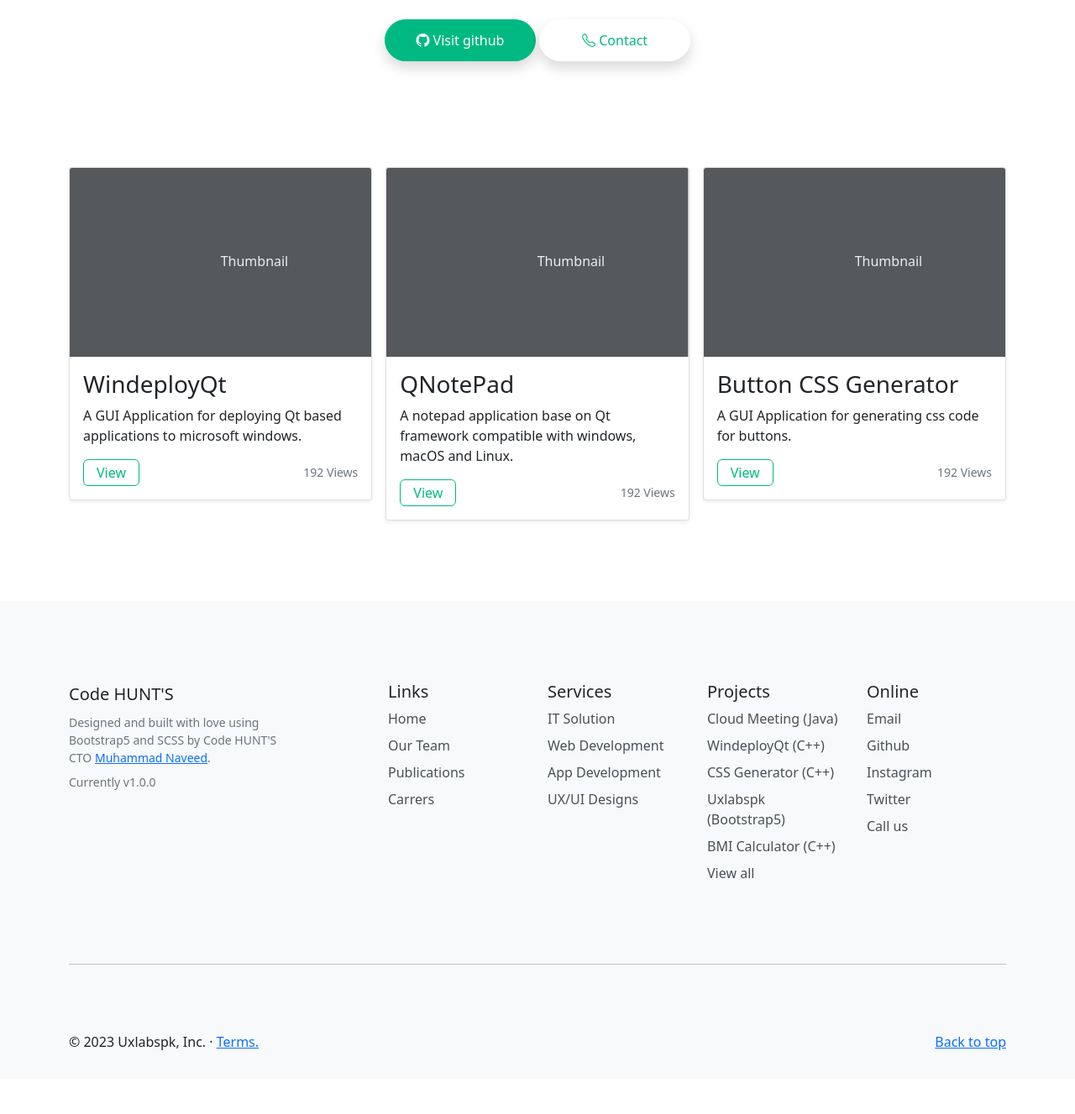
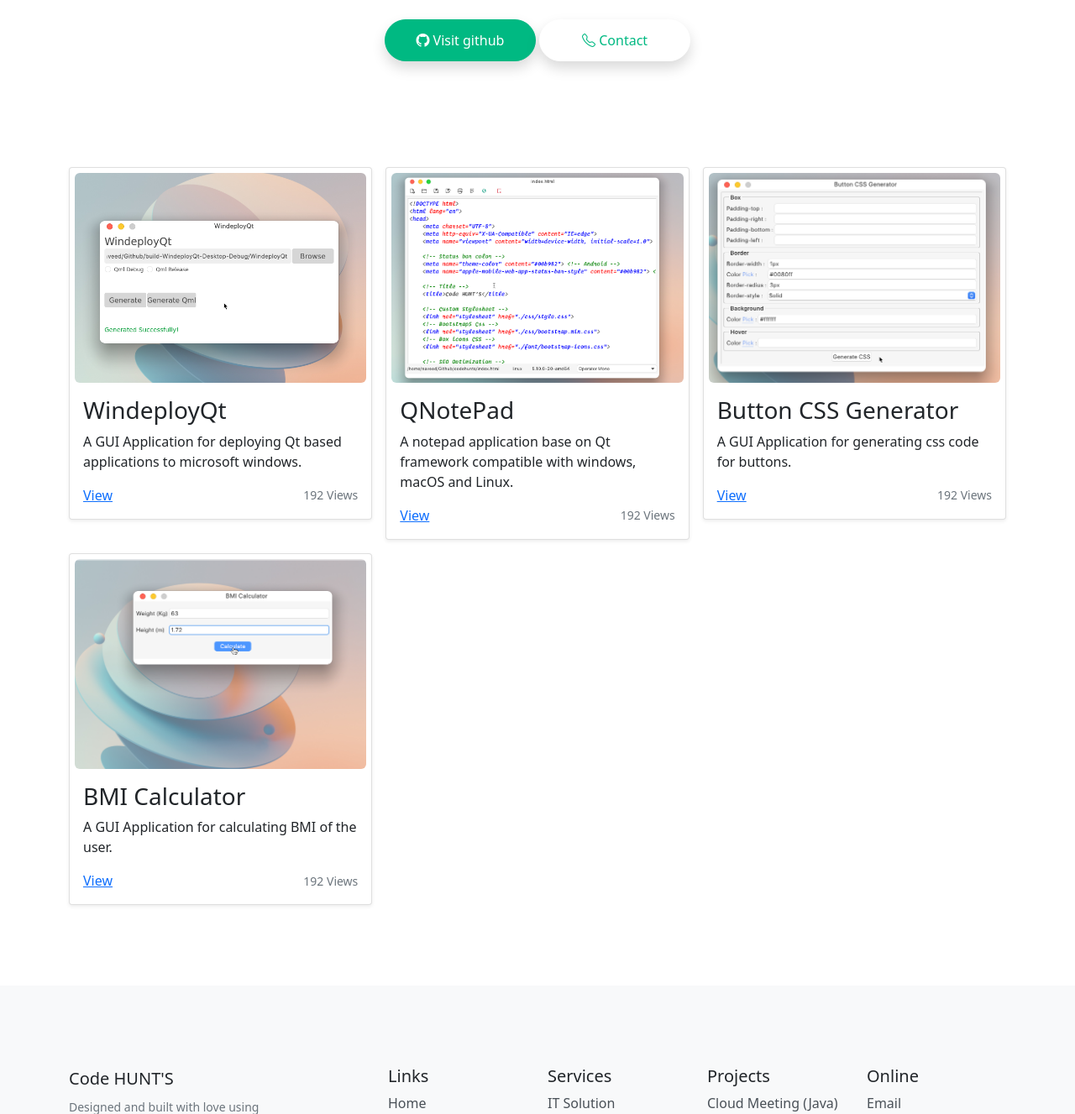
Before and after one commit to uxlabspk/codehunts, a PHP site: page /portfolio.html in a window 1280 px wide. Shown: the part 315-1642 px from the top of the page at 84% size. Before the commit the page ends 1566 px from the top, so only its background shows below. Run offline with PHP 8.4, Linux system fonts and the light colour scheme; style sheets or scripts are compiled from the project's sources.

Commit message:
adding projects details

```diff
--- a/Scss/style.scss
+++ b/Scss/style.scss
@@ -99,7 +99,6 @@
 
 .card
 {
-
     img
     {
         margin: 6px 6px 0px 6px;
--- a/portfolio.html
+++ b/portfolio.html
@@ -89,11 +89,11 @@
                 but, don't forget to let us known before changing or hacking.
               </p>
               <p>
-                <a href="#" class="btn-md-green shadow my-2" style="width: 180px;">
+                <a href="https://github.com/uxlabspk" class="btn-md-green shadow my-2" style="width: 180px;">
                   <i class="bi-github"> </i>
                   Visit github
                 </a>
-                <a href="tel:+92xxxxxxxxxx" itemprop="telephone" class="btn-md-green-secondary shadow my-2" style="width: 180px;">
+                <a href="tel:+923094617390" itemprop="telephone" class="btn-md-green-secondary shadow my-2" style="width: 180px;">
                   <i class="bi-telephone"> </i>
                   Contact
                 </a>
@@ -110,15 +110,14 @@
             <!-- Project Card Started -->
             <div class="col">
               <div class="card shadow-sm">
-                <!-- Project Screen Shot -->
-                <svg class="bd-placeholder-img card-img-top" width="100%" height="225" xmlns="http://www.w3.org/2000/svg" role="img" aria-label="Placeholder: Thumbnail" preserveAspectRatio="xMidYMid slice" focusable="false"><title>Placeholder</title><rect width="100%" height="100%" fill="#55595c"></rect><text x="50%" y="50%" fill="#eceeef" dy=".3em">Thumbnail</text></svg>
+                <img src="./assets/projects/WindeployQt.png" alt="">
                 <div class="card-body">
                   <h3>WindeployQt</h3>
                   <p class="card-text">A GUI Application for deploying Qt based applications to microsoft windows.</p>
                   <div class="d-flex justify-content-between align-items-center">
                     <div class="btn-group">
                       <!-- Project url -->
-                      <a href="https://github.com/uxlabspk/WindeployQt/" class="btn-sm-green">View</a>
+                      <a href="https://github.com/uxlabspk/WindeployQt/">View</a>
                     </div>
                     <!-- TODO : Add the github view counts api -->
                     <small class="text-muted">192 Views</small>
@@ -131,15 +130,14 @@
             <!-- Project Card Started -->
             <div class="col">
               <div class="card shadow-sm">
-                <!-- Project Screen Shot -->
-                <svg class="bd-placeholder-img card-img-top" width="100%" height="225" xmlns="http://www.w3.org/2000/svg" role="img" aria-label="Placeholder: Thumbnail" preserveAspectRatio="xMidYMid slice" focusable="false"><title>Placeholder</title><rect width="100%" height="100%" fill="#55595c"></rect><text x="50%" y="50%" fill="#eceeef" dy=".3em">Thumbnail</text></svg>
+                <img src="./assets/projects/NotePad.png" alt="">
                 <div class="card-body">
                   <h3>QNotePad</h3>
                   <p class="card-text">A notepad application base on Qt framework compatible with windows, macOS and Linux.</p>
                   <div class="d-flex justify-content-between align-items-center">
                     <div class="btn-group">
                       <!-- Project url -->
-                      <a href="#" class="btn-sm-green">View</a>
+                      <a href="#">View</a>
                     </div>
                     <!-- TODO : Add the github view counts api -->
                     <small class="text-muted">192 Views</small>
@@ -152,15 +150,14 @@
             <!-- Project Card Started -->
             <div class="col">
               <div class="card shadow-sm">
-                <!-- Project Screen Shot -->
-                <svg class="bd-placeholder-img card-img-top" width="100%" height="225" xmlns="http://www.w3.org/2000/svg" role="img" aria-label="Placeholder: Thumbnail" preserveAspectRatio="xMidYMid slice" focusable="false"><title>Placeholder</title><rect width="100%" height="100%" fill="#55595c"></rect><text x="50%" y="50%" fill="#eceeef" dy=".3em">Thumbnail</text></svg>
+                <img src="./assets/projects/btn_Css_view1.png" alt="">
                 <div class="card-body">
                   <h3>Button CSS Generator</h3>
                   <p class="card-text">A GUI Application for generating css code for buttons.</p>
                   <div class="d-flex justify-content-between align-items-center">
                     <div class="btn-group">
                       <!-- Project url -->
-                      <a href="#" class="btn-sm-green">View</a>
+                      <a href="#">View</a>
                     </div>
                     <!-- TODO : Add the github view counts api -->
                     <small class="text-muted">192 Views</small>
@@ -170,6 +167,25 @@
             </div>
             <!-- Project Card Ended -->
 
+            <!-- Project Card Started -->
+            <div class="col">
+              <div class="card shadow-sm">
+                <img src="./assets/projects/BMI_View1.png" alt="">
+                <div class="card-body">
+                  <h3>BMI Calculator</h3>
+                  <p class="card-text">A GUI Application for calculating BMI of the user.</p>
+                  <div class="d-flex justify-content-between align-items-center">
+                    <div class="btn-group">
+                      <!-- Project url -->
+                      <a href="#">View</a>
+                    </div>
+                    <!-- TODO : Add the github view counts api -->
+                    <small class="text-muted">192 Views</small>
+                  </div>
+                </div>
+              </div>
+            </div>
+            <!-- Project Card Ended -->
 
           </div>
         </div>
```
Also changed, not shown: team.html (+55 -16 lines), assets/projects/BMI_View1.png (added), assets/projects/NotePad.png (added), assets/projects/WindeployQt.png (added), assets/projects/btn_Css_view1.png (added), 1 other file.
